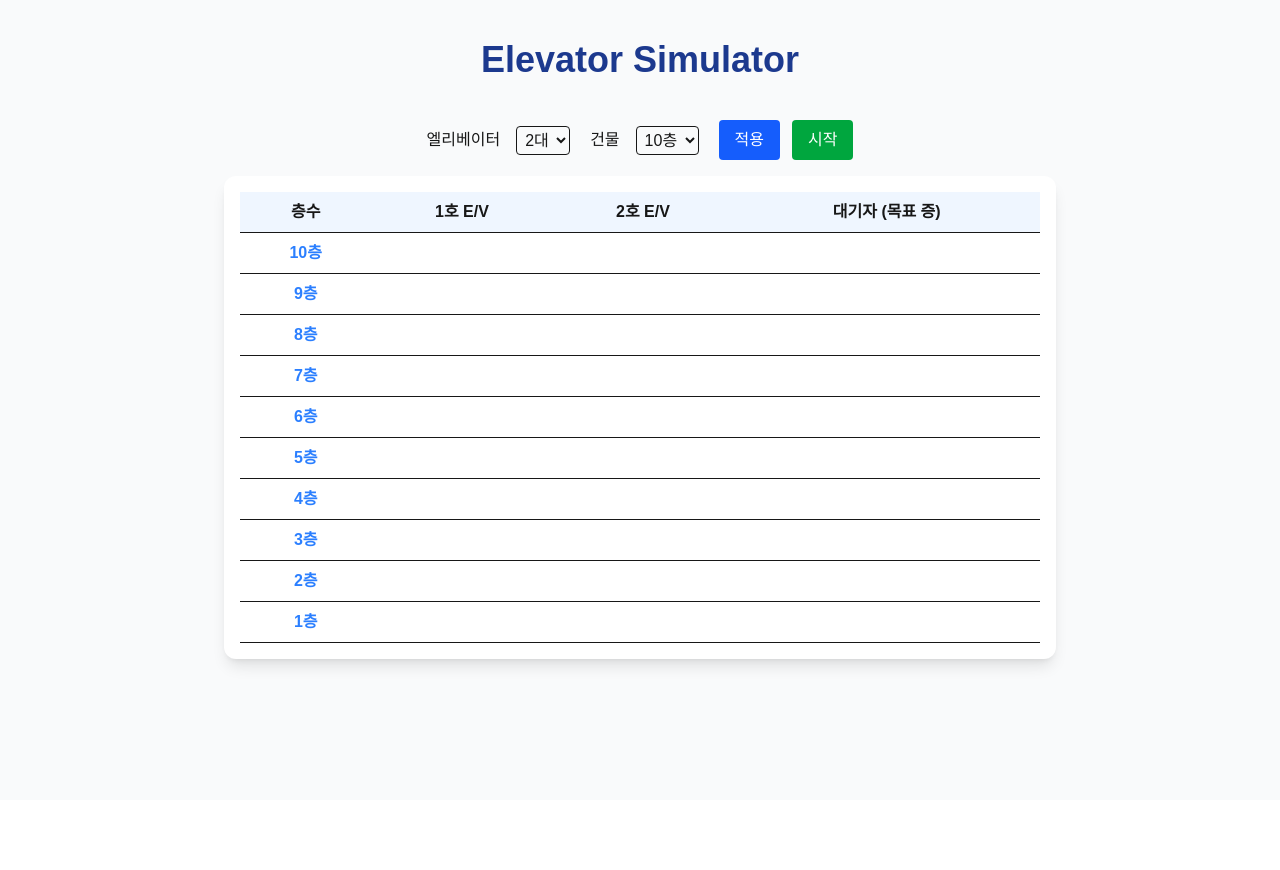
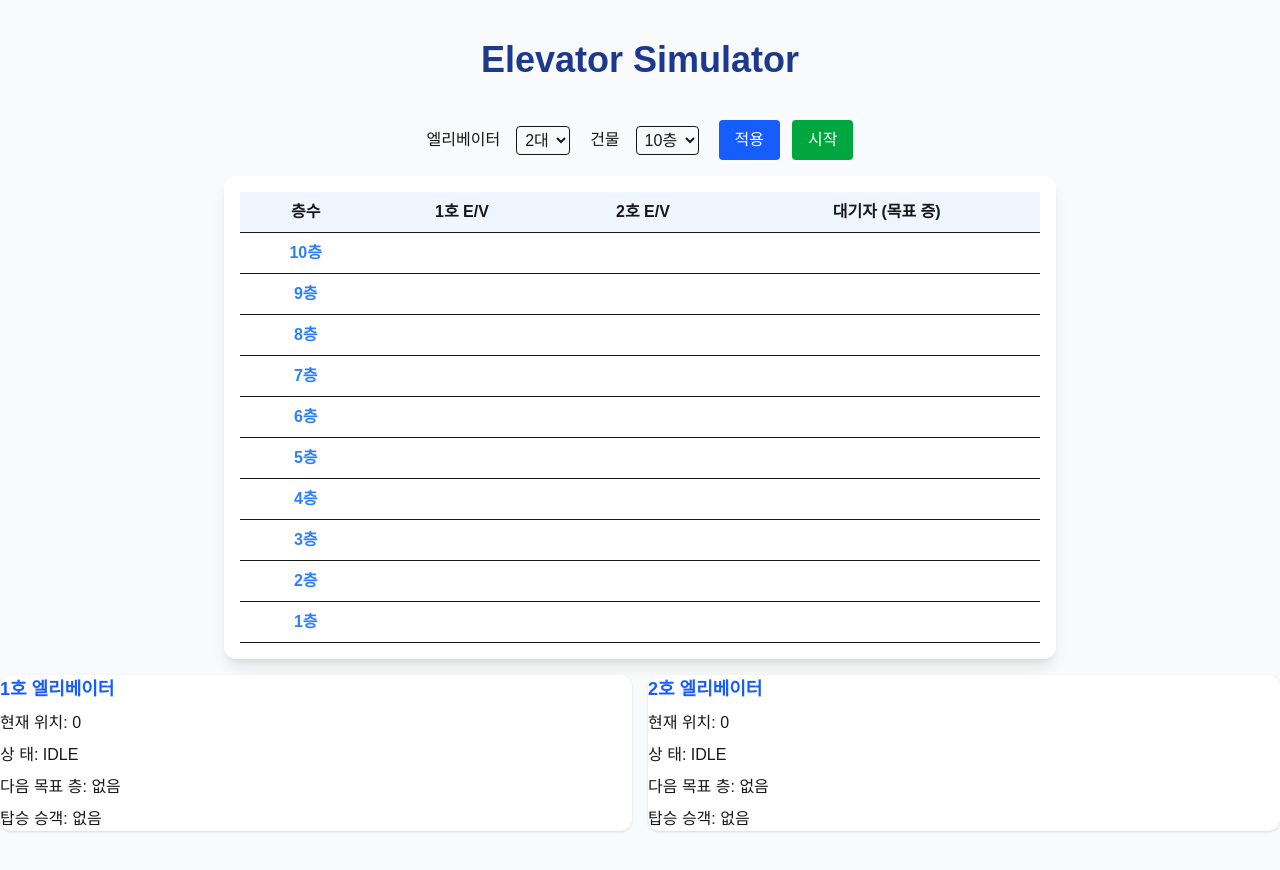
Before and after one commit to byeongkukoh/Elevator_Simulator, a Next.js app: page / in a window 1280 px wide. Before the commit the page ends 800 px from the top, so only its background shows below. Built offline with nearby package versions, Linux system fonts and the light colour scheme.

Commit message:
feat: 엘리베이터 상태패널 추가 - 엘리베이터 상태를 나타내는 패널을 추가하였습니다. - 디자인 및 버그 수정이 필요합니다.

```diff
--- a/src/app/page.tsx
+++ b/src/app/page.tsx
@@ -8,11 +8,12 @@ import SimulatorRandomPassenger from '@/components/SimulatorRandomPassenger';
 import { SimulatorElevatorRunner } from '@/components/SimulatorElevatorRunner';
 
 import { useElevatorStore } from '@/stores/elevatorStore';
+import ElevatorStatusPanel from '@/components/ElevatorStatusPanel';
 
 export default function Home() {
   const [isSimulating, setIsSimulating] = useState(false); // 시뮬레이션 시작 여부
 
-  const {elevators, waitingList, settings} = useElevatorStore();
+  const { elevators, waitingList, settings } = useElevatorStore();
   const floorCount = settings.floorCount; // 현재 설정된 층수
 
   return (
@@ -31,12 +32,15 @@ export default function Home() {
       {/* 엘리베이터 시뮬레이터 이동 */}
       <SimulatorElevatorRunner isSimulating={isSimulating} />
 
-      {/* 시뮬레이터 GUI 파트 */}
+      {/* 시뮬레이터 */}
       <ElevatorGrid
         elevators={elevators}
         waitingList={waitingList}
         floorCount={floorCount}
       />
+
+      {/* 엘리베이터 상태 패널 */}
+      <ElevatorStatusPanel />
     </main>
   )
 }
--- /dev/null
+++ b/src/components/ElevatorStatusPanel.tsx
@@ -0,0 +1,55 @@
+import { useElevatorStore } from "@/stores/elevatorStore"
+
+export default function ElevatorStatusPanel() {
+    const elevators = useElevatorStore((state) => state.elevators)
+    const waitingList = useElevatorStore((state) => state.waitingList)
+
+    return (
+        <div className="w-full mt-4 grid grid-cols-1 md:grid-cols-2 gap-4">
+            {elevators.map((elevator) => (
+                <div key={elevator.id}
+                    className="bg-white rounded-xl shadow pd-4 flex flex-col gap-2">
+                    <div className="font-bold text-lg text-blue-600">
+                        {elevator.id}호 엘리베이터
+                    </div>
+
+                    <div>현재 위치: <span>{elevator.currentFloor}</span></div>
+
+                    <div>상 태: <span>{elevator.status}</span></div>
+
+                    <div>
+                        다음 목표 층: {" "}
+                        {elevator.targetFloor.length > 0
+                            ? elevator.targetFloor[0] + "층"
+                            : <span>없음</span>}
+                    </div>
+
+                    <div>
+                        탑승 승객: {" "}
+                        {elevator.passengers.length === 0 ? (
+                            <span>없음</span>
+                        ) : (
+                            <ul className="pl-2">
+                                {elevator.passengers.map((passengerId) => {
+                                    const passenger = waitingList.find(p => p.id === passengerId);
+                                    // 하차 승객은 이미 대기자 목록에 없을 수 있으니 예외처리
+                                    return (
+                                        <li key={passengerId} className="text-sm">
+                                            - ID: {passengerId}
+                                            {passenger && (
+                                                <>
+                                                    {" | 출발: "}{passenger.startFloor}층{" → "}
+                                                    <span className="text-blue-600">목표: {passenger.targetFloor}층</span>
+                                                </>
+                                            )}
+                                        </li>
+                                    );
+                                })}
+                            </ul>
+                        )}
+                    </div>
+                </div>
+            ))}
+        </div>
+    )
+}
```
